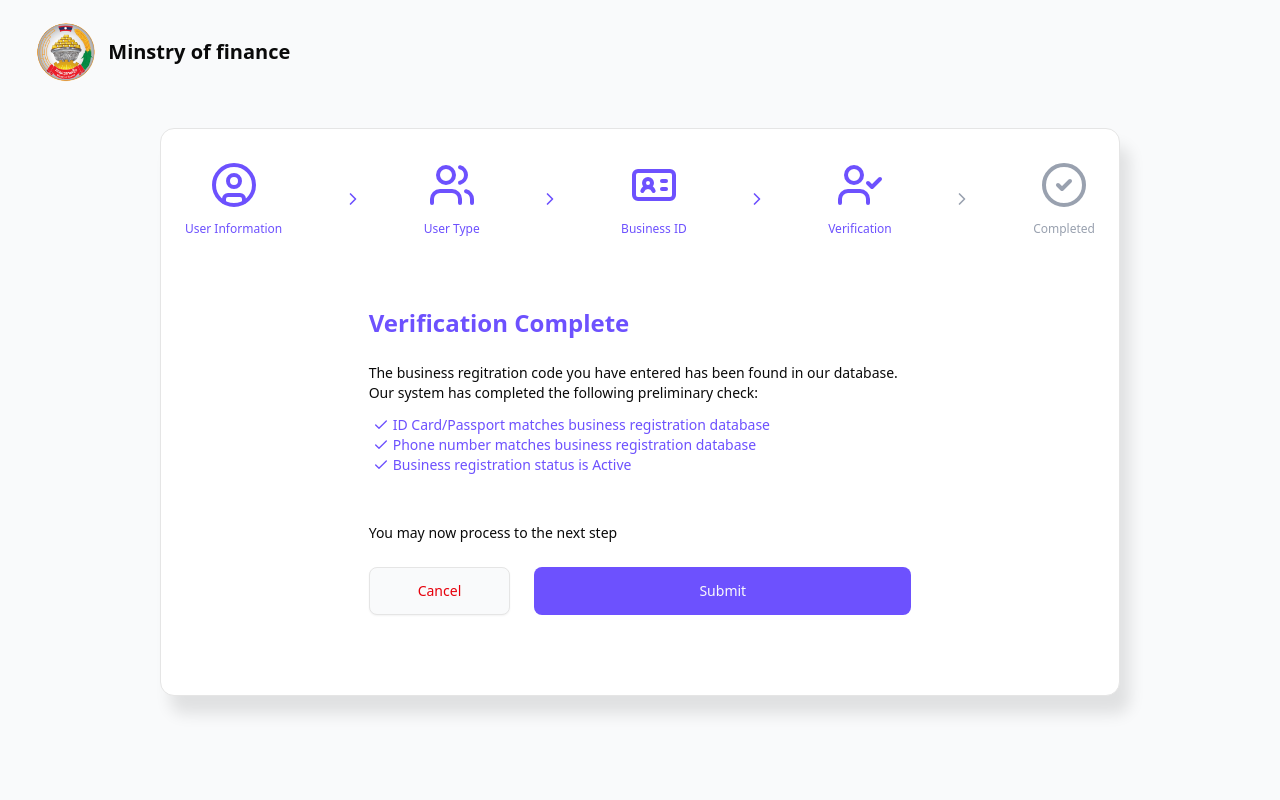
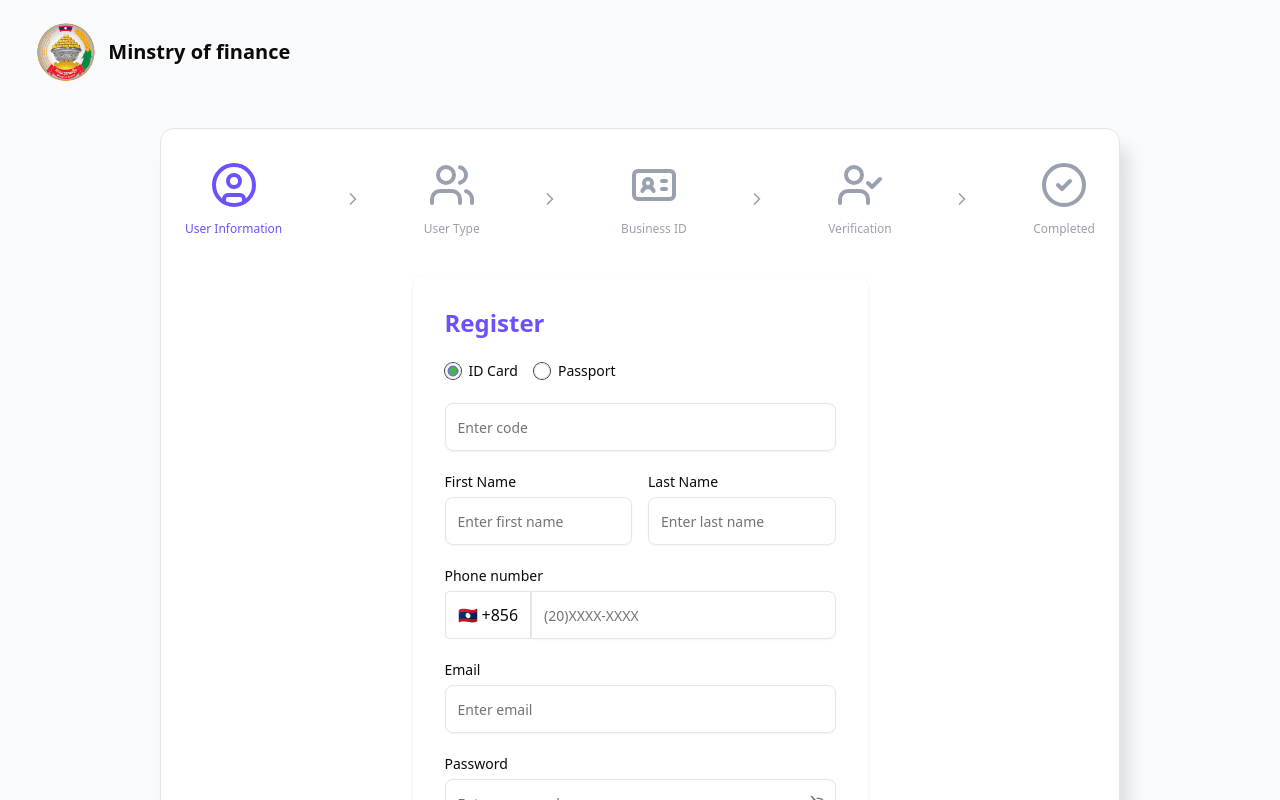
Before and after one commit to devaidc/mts_exporter, a React (Vite) app: page /auth/signup in a window 1280 px wide. Shown: the top 800 px of the page. Built offline with nearby package versions, Linux system fonts and the light colour scheme.

Commit message:
start step from the first

```diff
--- a/src/pages/auth/Signup.tsx
+++ b/src/pages/auth/Signup.tsx
@@ -9,7 +9,7 @@ import type { SignupData } from "@/lib/types/signupFormType";
 import { useState } from "react";
 
 function Signup() {
-	const [currentStep, setCurrentStep] = useState(3);
+	const [currentStep, setCurrentStep] = useState(0);
 	const [formData, setFormData] = useState<Partial<SignupData>>({
 		idType: "ID Card",
 		idNumber: "",
@@ -48,7 +48,7 @@ function Signup() {
 								<BusinessIdForm initialData={formData} onNext={handleNext} />
 							);
 						case 3:
-							return <VerifycationForm />;
+							return <VerifycationForm initialData={formData} onNext={handleNext} />;
 						case 4:
 							return <CompletedStep />;
 						default:
```
